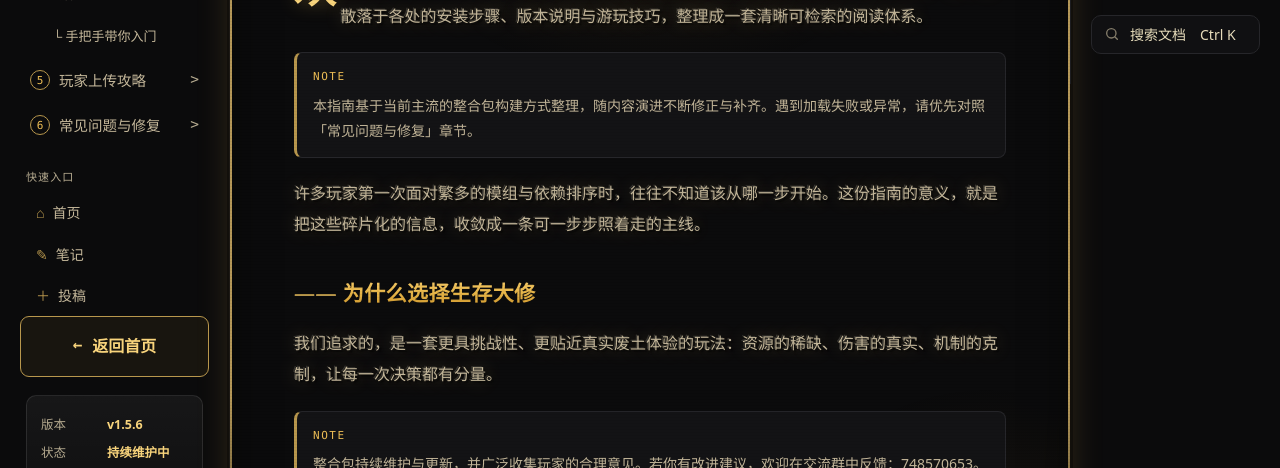
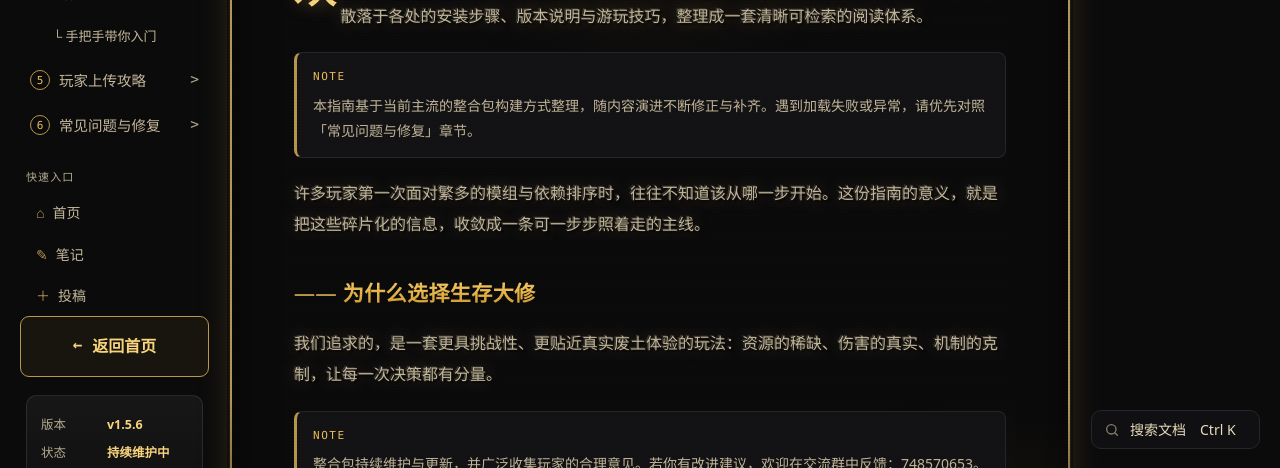
Before and after one commit to Wz3723/FO4SO-KNOWLEDGE, a plain HTML site: page guide.html in a window 1280 px wide. Shown: the part 331-799 px from the top of the page. Drawn offline with Linux system fonts and the light colour scheme; no server answers.

Commit message:
右栏撑满高度，搜索框落到右栏底部

```diff
--- a/guide.html
+++ b/guide.html
@@ -97,7 +97,7 @@
   .layout{max-width:1400px;margin:0 auto;padding-top:34px;display:grid;grid-template-columns:230px 1fr 210px;gap:0;align-items:start;}
   .col{padding:26px 20px;position:sticky;top:20px;max-height:calc(100vh - 20px);overflow:auto;scrollbar-width:thin;scrollbar-color:var(--border) transparent;}
   .left{border-right:1px solid var(--border-soft);display:flex;flex-direction:column;}
-  .right{border-left:1px solid var(--border-soft);display:flex;flex-direction:column;overflow:visible;}
+  .right{border-left:1px solid var(--border-soft);display:flex;flex-direction:column;overflow:visible;min-height:calc(100vh - 24px);}
 
   /* ===== Left sidebar ===== */
   .side-title{font-size:12px;letter-spacing:.14em;color:var(--text-muted);margin:0 6px 10px;text-transform:uppercase;}
```
